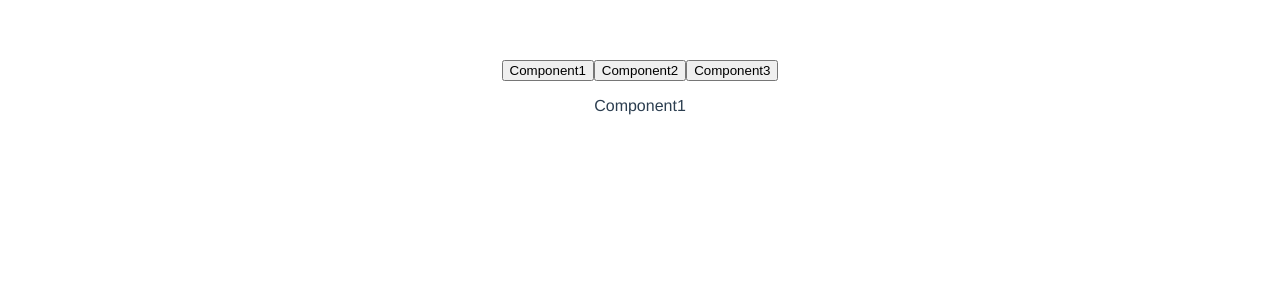
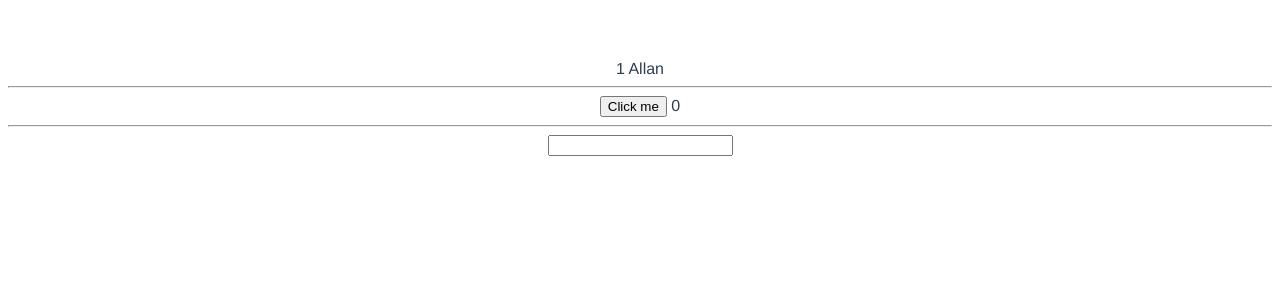
Before and after one commit to millieqiu/Vue-learnFromZero-iThome, a Vue app: page / in a window 1280 px wide. Shown: the top 300 px of the page. Built offline with nearby package versions, Linux system fonts and the light colour scheme.

Commit message:
Use keep-alive

```diff
--- a/src/App.vue
+++ b/src/App.vue
@@ -1,37 +1,42 @@
 <template>
-  <button @click="show('tab1')">Component1</button>
-  <button @click="show('tab2')">Component2</button>
-  <button @click="show('tab3')">Component3</button>
-
-  <!-- 使用 v-if 來決定當切換到 tab 時應出現各自對應的內容（元件） -->
-  <ComponentOne v-if="tab === 'tab1'"/>
-  <ComponentTwo v-if="tab === 'tab2'"/>
-  <keep-alive>
-    <ComponentThree v-if="tab === 'tab3'" />
-  </keep-alive>
+  {{ user.id }} {{ user.name }}
+  <hr>
+  <button @click="incrementCount()">Click me</button>
+  {{ count }}
+  <hr>
+  <!-- 使用 toRefs -->
+  {{ email }}
+  <input type="text" v-model="email" />
 </template>
 
 <script>
-import ComponentOne from './components/Component1.vue';
-import ComponentTwo from './components/Component2.vue';
-import ComponentThree from './components/Component3.vue';
+import { ref, reactive, toRefs } from 'vue';
 
 export default {
   name: 'App',
-  components: {
-    ComponentOne,
-    ComponentTwo,
-    ComponentThree,
-  },
-  data() {
+  setup() {
+    const user = reactive({
+      id: 0,
+      name: '',
+    });
+    const count = ref(0);
+    const userData = reactive({
+      email: '',
+    });
+
+    user.id = 1;
+    user.name = 'Allan';
+
+    function incrementCount() {
+      count.value++;
+    }
+
     return {
-      tab: 'tab1',
+      user,
+      count,
+      ...toRefs(userData),
+      incrementCount,
     };
-  },
-  methods: {
-    show(index) {
-      this.tab = index;
-    },
   },
 };
 </script>
```
